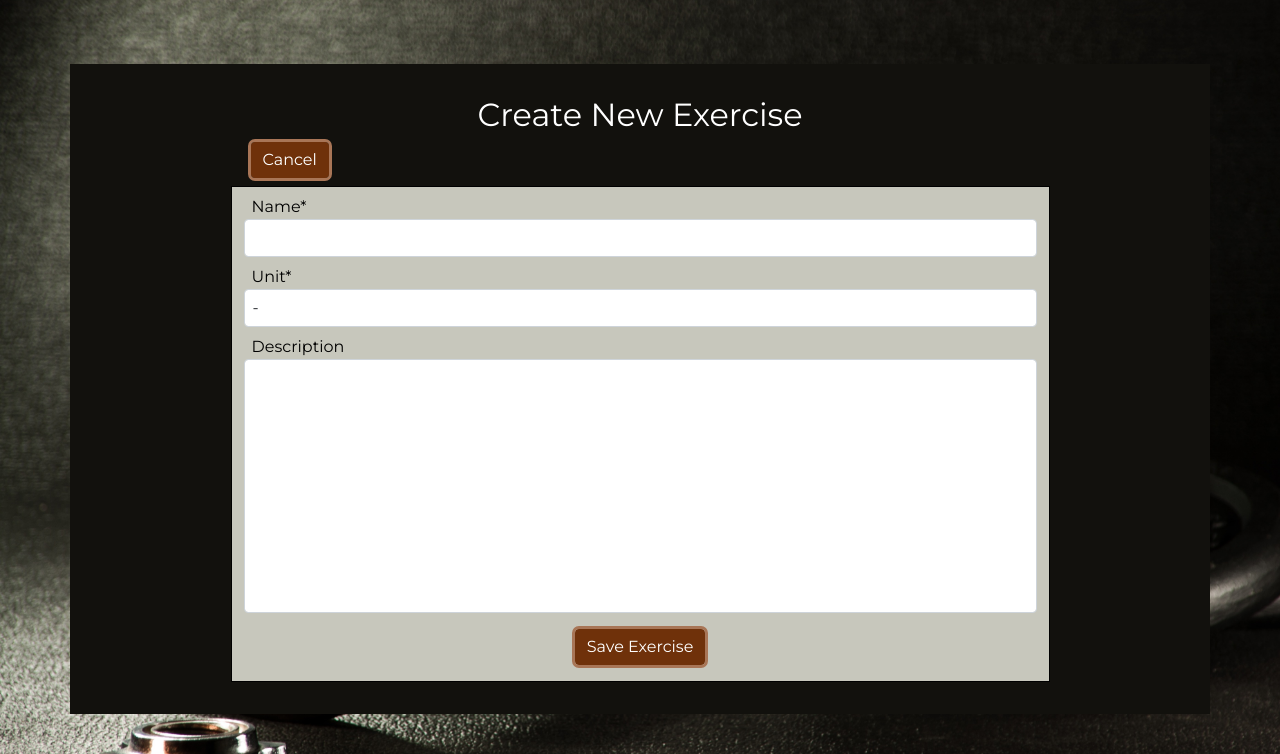
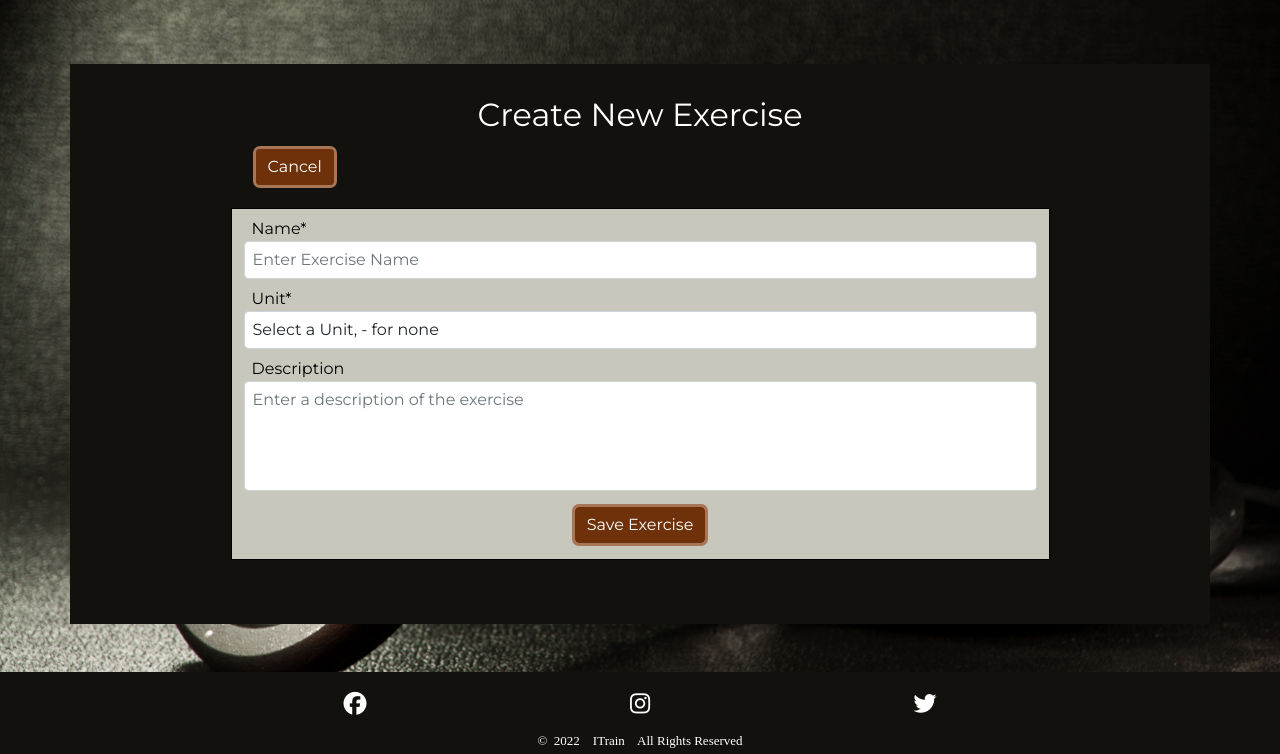
Before and after one commit to Odden69/ITrain, a Django app: page /create_exercise/ in a window 1280 px wide. Shown: the part 56-810 px from the top of the page. Run offline with Django 3.2, Linux system fonts and the light colour scheme; data comes from the database, SQL or seed files in the repository; some libraries are stand-ins or nearby versions; some web fonts are replaced.

Commit message:
style: Adjust style on exercise form, closes #44
Minor changes to the exercise form to correlate to the other forms.

```diff
--- a/setup/forms.py
+++ b/setup/forms.py
@@ -1,17 +1,34 @@
+
 """
 This module contains forms used in the setup app.
 """
 from django import forms
-from .models import Exercise
+from .models import Exercise, ExerciseUnit
 
 
 class ExerciseForm(forms.ModelForm):
     """
     Form for editing or creating Exercises
     """
+    unit = forms.ModelChoiceField(queryset=ExerciseUnit.objects.all(),
+                                  empty_label='Select a Unit, - for none')
+
     class Meta:
         model = Exercise
         fields = ['name',
                   'unit',
                   'description',
                   ]
+        widgets = {
+            'name': forms.TextInput(
+                attrs={
+                    'placeholder': 'Enter Exercise Name',
+                    }
+                    ),
+            'description': forms.Textarea(
+                attrs={
+                    'rows': 4,
+                    'placeholder': 'Enter a description of the exercise',
+                    }
+                    ),
+        }
--- a/setup/templates/setup/create_exercise.html
+++ b/setup/templates/setup/create_exercise.html
@@ -7,9 +7,11 @@
     <div class="jumbotron-head justify-content-center text-center mt-3">
         <h2 class="pt-2">Create New Exercise</h2>
         <div class="container-md content-list-container ps-sm-4 pe-sm-4 dark-clr text-start">
-            <a href="{% url 'exercises' %}">
-                <button class="btn ms-2 mb-2">Cancel</button>
-            </a>
+            <div class="clearfix text-center">
+                <a href="{% url 'exercises' %}">
+                    <button class="btn float-sm-start ms-2 mb-2">Cancel</button>
+                </a>
+            </div>
             <div class="row session-workout content-list row-cols-1">
                 <form action="{% url 'create_exercise' %}" method="POST">
                     {% csrf_token %}
```
Also changed, not shown: setup/templates/setup/edit_exercise.html (+5 -3 lines).
